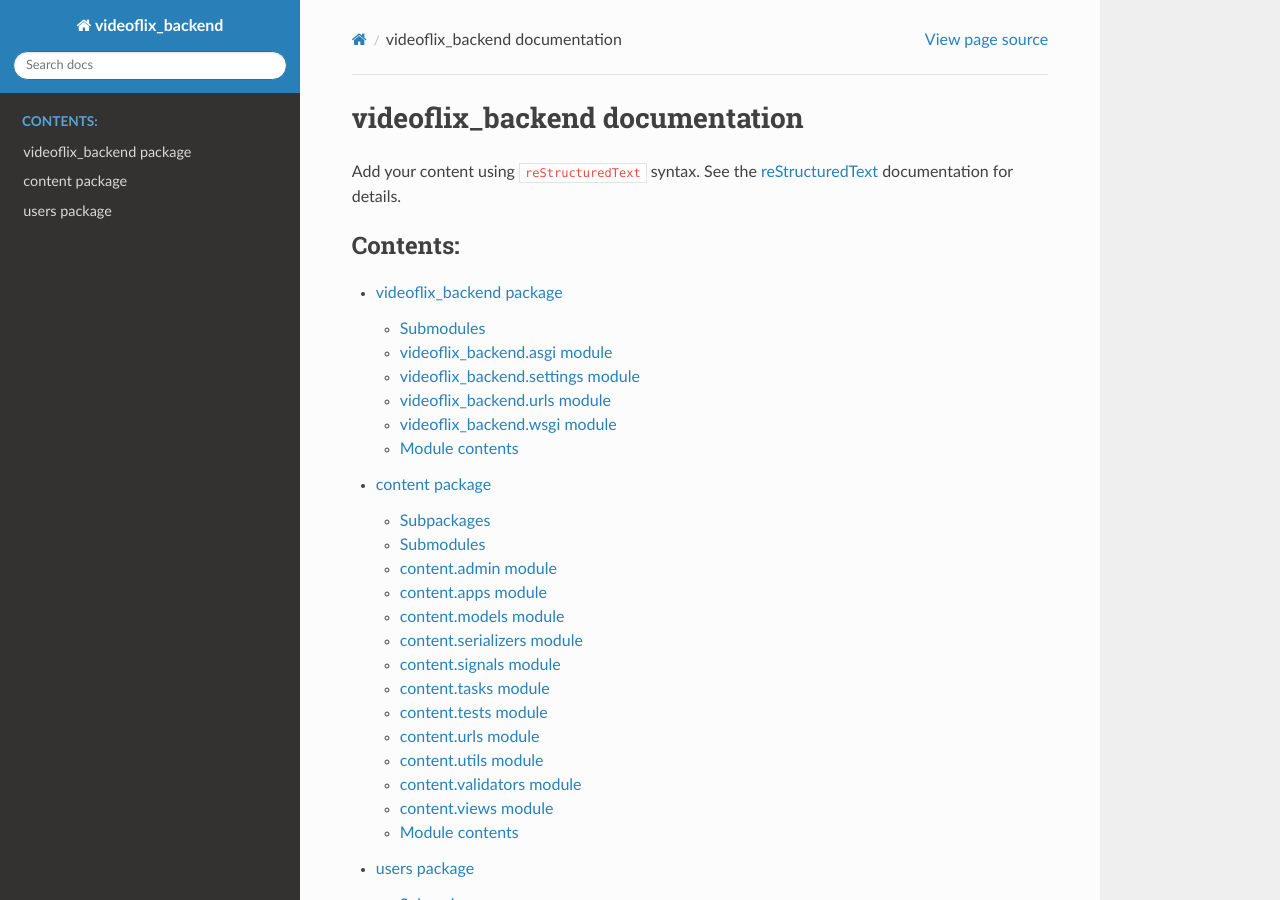
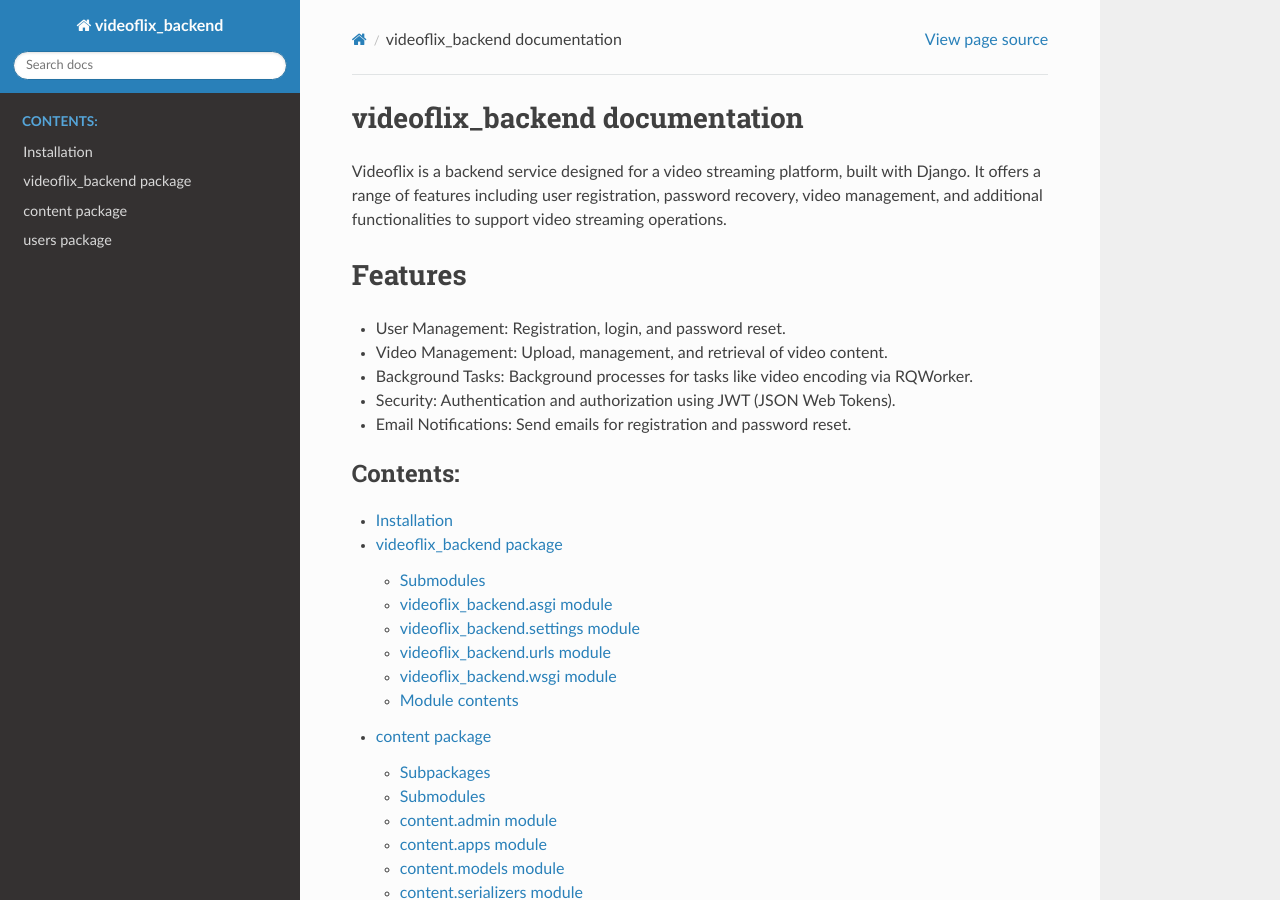
Before and after one commit to RicardoGeada/videoflix-backend, a Sphinx documentation site: the page built from docs/index.rst, in a window 1280 px wide and 900 px high. Built offline with Sphinx 7.4.7 and the Read the Docs theme 3.1.0, drawn with Linux system fonts in a browser that asks for light colours.

Commit message:
update docs

```diff
--- a/docs/index.rst
+++ b/docs/index.rst
@@ -6,15 +6,23 @@
 videoflix_backend documentation
 ===============================
 
-Add your content using ``reStructuredText`` syntax. See the
-`reStructuredText <https://www.sphinx-doc.org/en/master/usage/restructuredtext/index.html>`_
-documentation for details.
+Videoflix is a backend service designed for a video streaming platform, built with Django.
+It offers a range of features including user registration, password recovery, video management, and additional functionalities to support video streaming operations.
+
+Features
+========
+* User Management: Registration, login, and password reset.
+* Video Management: Upload, management, and retrieval of video content.
+* Background Tasks: Background processes for tasks like video encoding via RQWorker.
+* Security: Authentication and authorization using JWT (JSON Web Tokens).
+* Email Notifications: Send emails for registration and password reset.
 
 
 .. toctree::
    :maxdepth: 2
    :caption: Contents:
 
+   installation.rst
    videoflix_backend.rst
    content.rst
    users.rst
```
Also changed, not shown: docs/installation.rst (added, +84 -0 lines), 13 other files.
